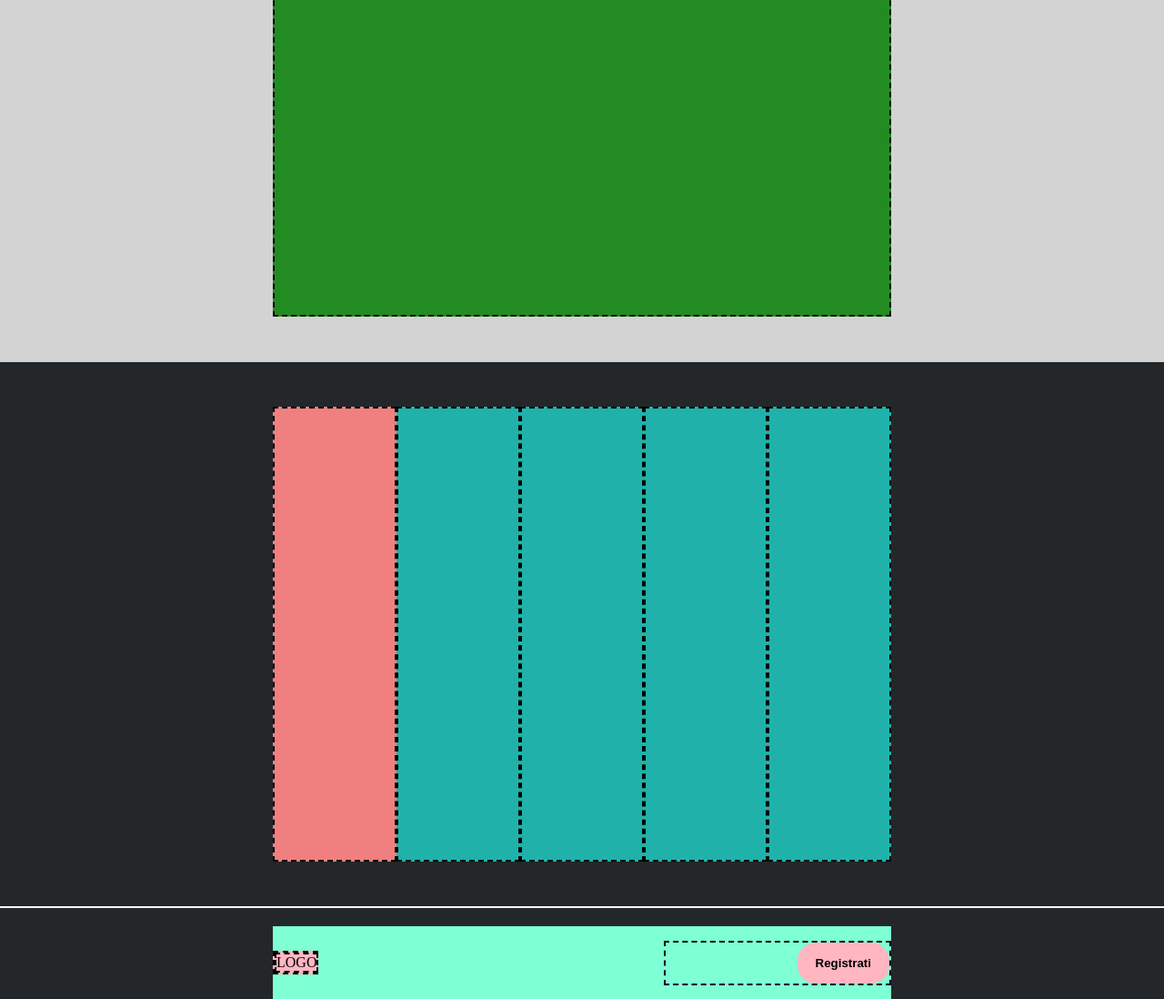
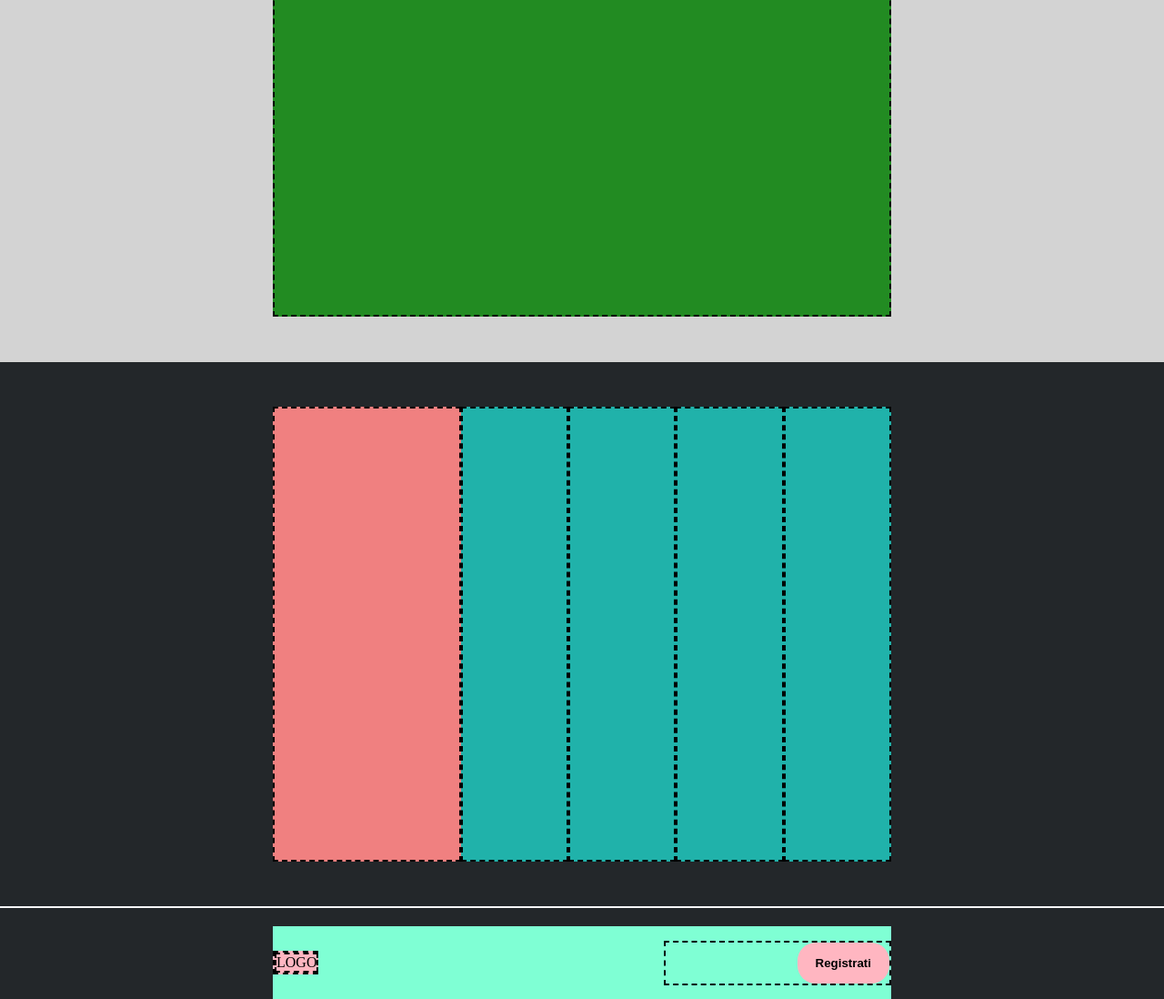
Before and after one commit to Benedettopana/htmlcss-struttura-discord, a plain HTML site: page index.html in a window 1280 px wide. Shown: the part 3082-4180 px from the top of the page at 91% size. Drawn offline with Linux system fonts and the light colour scheme.

Commit message:
[fix]footer

```diff
--- a/assets/style.css
+++ b/assets/style.css
@@ -218,7 +218,7 @@ footer .box#piccolo{
 
 /* box footer */
 footer .box-contenitore .foot-grande{
-  width: 25%;
+  width: 35%;
   height: 100%;
   background-color: #F08080;
   display: flex;
@@ -227,7 +227,7 @@ footer .box-contenitore .foot-grande{
 }
 
 footer .box-contenitore .foot-piccolo{
-  width: 25%;
+  width: 20%;
   height: 100%;
   background-color: #20B2AA;
   display: flex;
```
